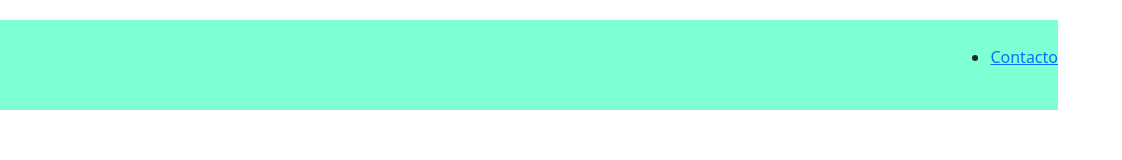
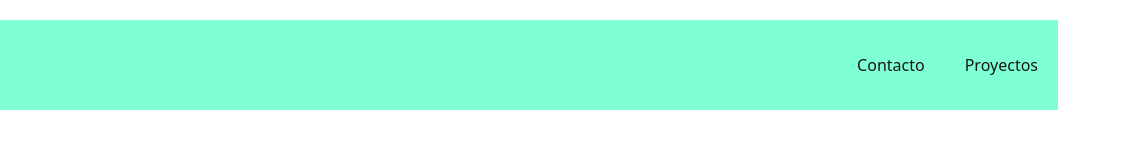
Before and after one commit to danieltafur23/Portafolio_index, a plain HTML site: page index.html in a window 1280 px wide. Shown: the top 160 px of the page, 158-1280 px from the left. Drawn offline with nearby package versions, Linux system fonts and the light colour scheme.

Commit message:
2 entrada
aa

```diff
--- a/estilos_index.css
+++ b/estilos_index.css
@@ -1,15 +1,4 @@
-body{
-    width: 100%;
-    height: 3000px;
-
-}
-.container-fon {
-    height: 100%;
-}
-
-.container__section-fon {
-    /* Take full size */
-    width: 100%;
+*{
 
 }
 .header {
@@ -33,5 +22,34 @@ width: 90px;
     width: 90%;
     margin: 20px 5% 20px 5%;
     height: auto;
-    background-color: aquamarine;
+    background-color: rgb(127, 255, 212);
 }
+.links-navegador{
+    padding: 0px;
+    margin: 0px;
+    display: flex;
+    justify-content: end;
+    align-items: center;
+    flex-wrap: wrap;
+}
+.navs-links{
+    display: block;
+    padding: 0px;
+    margin: 20px;
+
+}
+.a-links{
+    text-decoration: none;
+    color: rgb(22, 22, 22);
+}
+.a-links:hover{
+    color: black;
+    scale: 1.2;
+}
+.navs-links :hover{
+    display: block;
+    padding: 15px;
+    margin: 0px;
+    scale: 1.2;
+
+}
--- a/index.html
+++ b/index.html
@@ -16,14 +16,13 @@
                 <img src="/img/LogoDT.png" alt="Logo" class="imagen-logo-baner">
             </div>
             <div class="links-navegador">
-                <ul>
-                    <li>
-                        <a href="http://">Contacto</a>
-                    </li>
-                </ul>
+                <div class="navs-links">
+                    <a class="a-links" href="http://">Contacto</a>
+                </div>
+                <div class="navs-links">
+                    <a class="a-links" href="http://">Proyectos</a>
+                </div>
             </div>
-
-
         </nav>
         <div class="presentacion">
             <div class="texto-presentacion">
@@ -37,7 +36,6 @@
     </header>
 
     <main>
-
     </main>
 
     <footer>
```
